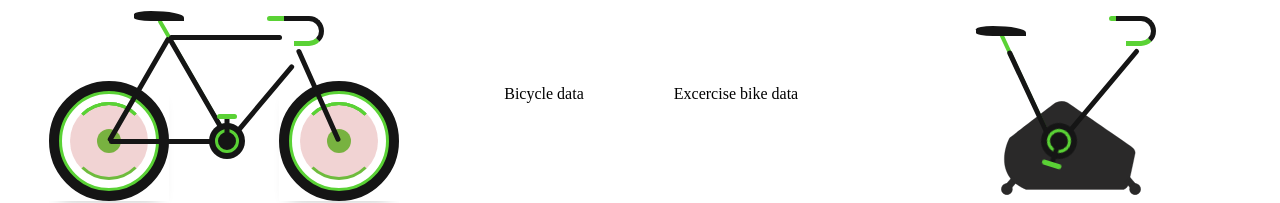
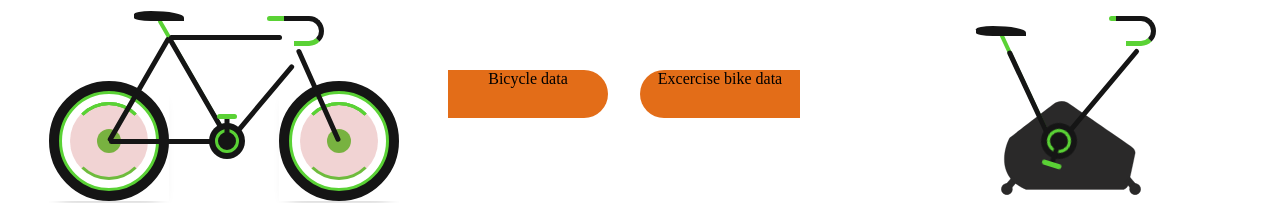
Before and after one commit to brokkko/exercise_bike, a React (Vite) app in the folder frontend/: page / in a window 1280 px wide. Shown: the part 329-532 px from the top of the page. Built offline with nearby package versions, Linux system fonts and the light colour scheme.

Commit message:
second graph

```diff
--- a/frontend/src/components/scenecomponent/SceneComponent.tsx
+++ b/frontend/src/components/scenecomponent/SceneComponent.tsx
@@ -70,7 +70,7 @@ export default class SceneComponent extends Component {
                 </div>
 
                 <div className="bicycle-scene-container">
-                    <div style={{width: "100%", height: "20rem"}}>
+                    <div className="top-graph" style={{width: "100%", height: "20rem"}}>
                         <GraphicsComponent x={this.state.Tlist} x_label_name={"t, сек"} y={this.state.bicycleFlist} y_label_name={"F, сила"} result_label_name={""}/>
                     </div>
                     <BicycleComponent animationSpeed={this.state.bicycleWlist[this.state.bicycleWlist.length - 1]}/>
@@ -85,8 +85,13 @@ export default class SceneComponent extends Component {
                 </div>
 
                 <div className="exercise-scene-container">
+                    <div className="top-graph" style={{width: "100%", height: "20rem"}}>
+                        <GraphicsComponent x={this.state.Tlist} x_label_name={"t, сек"} y={this.state.bicycleFlist} y_label_name={"F, сила"} result_label_name={""}/>
+                    </div>
                     <ExerciseBikeComponent/>
-                    <GraphicsComponent x={this.state.Tlist} x_label_name={"t, сек"} y={this.state.bicycleWlist} y_label_name={"W, обороты/сек"} result_label_name={""}/>
+                    <div style={{width: "100%", height: "20rem"}}>
+                        <GraphicsComponent x={this.state.Tlist} x_label_name={"t, сек"} y={this.state.bicycleWlist} y_label_name={"W, обороты/сек"} result_label_name={""}/>
+                    </div>
                 </div>
 
                 <div className="exercise-data">
--- a/frontend/src/components/scenecomponent/SceneStyle.css
+++ b/frontend/src/components/scenecomponent/SceneStyle.css
@@ -31,11 +31,22 @@
 }
 
 .bicycle-data{
+    background-color: #e36d18;
     grid-area: bcData;
+
+    border-radius: 0 2rem 2rem 0;
+    width: 10rem;
+    height: 3rem;
+
 }
 
 .exercise-data{
+    background-color: #e36d18;
     grid-area: excData;
+
+    border-radius: 2rem 0 0 2rem;
+    width: 10rem;
+    height: 3rem;
 }
 
 .table-container{
@@ -48,3 +59,7 @@
 .graphic-display{
 
 }
+
+.top-graph{
+    transform: translateY(-6rem);
+}
```
